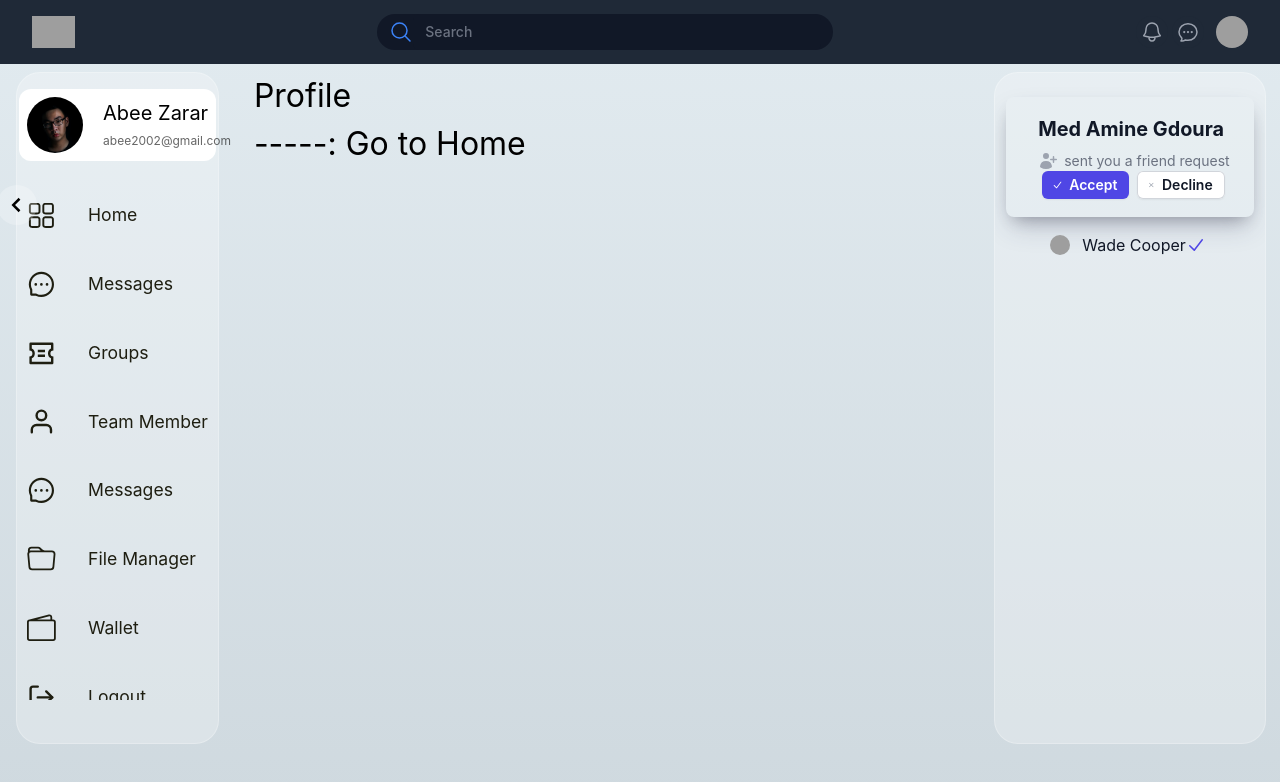
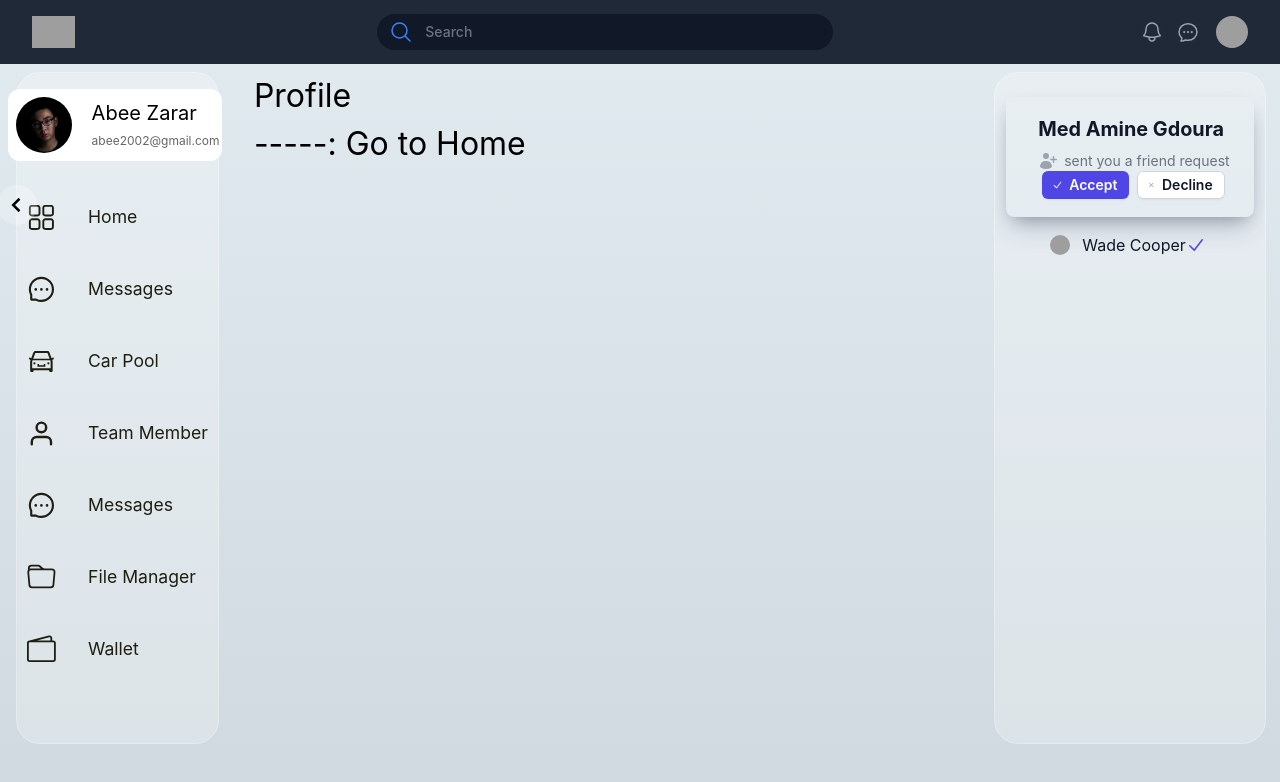
Before and after one commit to cap-mahdi/TuniConnect-frontend-react, a React (Create React App) app: page /profile in a window 1280 px wide. Shown: the top 782 px of the page. Built offline with nearby package versions, Linux system fonts and the light colour scheme; grey boxes are pictures that could not be loaded.

Commit message:
refactoring + seetings route + modifying component/post/input

```diff
--- a/src/API/Posts/PostController.js
+++ b/src/API/Posts/PostController.js
@@ -49,3 +49,8 @@ export async function getPostPaginated(userId,pageNumber,limit = 5) {
 export async function countPosts(userId) {
   return getData(`/shared/post/count/all/${userId}`);
 }
+
+//get comment by id
+export async function getComment(id){
+  return getData(`/comment/get/${id}`);
+}
--- a/src/App.js
+++ b/src/App.js
@@ -1,13 +1,41 @@
 import './App.css';
 import Main from './pages/Main';
-
+import { createBrowserRouter, RouterProvider } from 'react-router-dom';
+import { Link } from 'react-router-dom';
 // import SignIn from './pages/SignIn';
 import React, { useState, useEffect } from 'react';
 import WebS from './WebS';
+import Home from "./pages/Home" ;
+import Profile from './pages/Profile';
+import Messanger from './pages/MessangerSection' ;
+
+const router = createBrowserRouter([
+   {
+    path : '/' ,
+    element :<Main />,
+  children : [{
+    path: '/',
+    element: <Home />,
+  },
+  {
+    path: '/profile',
+    element: <Profile />,
+  },
+  {
+    path: '/messanger',
+    element: <Messanger />,
+  }, {
+    path: '/carpool',
+    element: <h1> carpool</h1>,
+  },]   } ,
+
+]);
+
+
 function App() {
   return (
     <>
-      <Main />
+            <RouterProvider router={router} />
     </>
   );
 }
--- a/src/Components/Messanger/RightSection/RightSection.js
+++ b/src/Components/Messanger/RightSection/RightSection.js
@@ -77,9 +77,9 @@ export default function RightSection() {
             name="message"
             className={`block rounded-md px-3 py-2 text-base font-medium text-black-300  ${style['input']}`}
           ></input>
-          <div className={`${style['send-container']}`}>
+          <button className={`${style['send-container']}`}>
             <BiPaperPlane className={`h-6 w-6`} />
-          </div>
+          </button>
         </form>
       </div>
     </>
--- a/src/Components/Post/Post.js
+++ b/src/Components/Post/Post.js
@@ -7,7 +7,7 @@ import styles from "./Post.module.css"
 import PostSharer from "./PostSharer";
 import PostInput from "../PostInput/PostInput";
 import Input from "./Input";
-import { addComment, deletePost, getComments, likeDislikePost, sharePost, updatePost } from "../../API/Posts/PostController";
+import { addComment, deletePost, getComment, getComments, likeDislikePost, sharePost, updatePost } from "../../API/Posts/PostController";
 import { fetchData, timeAgo } from "../../API/utilities";
 import PostSharedBadge from "./Badge";
 import {v4} from "uuid"
@@ -60,9 +60,11 @@ function Post(props){
         setCommentNumbers((commentNumbers)=> commentNumbers+1)
         if(!commentShown)
             setCommentShown((commentShown)=> true);
-            setComments(null);
-        await addComment(post.id,userId,comment);
-        await fetchData(()=>getComments(post.id),setComments);
+        const res = await addComment(post.id,userId,comment);
+        console.log(res.data.id);
+        await fetchData(()=>getComment(res.data.id),(newComment)=>{
+            console.log("newComment",newComment);
+            setComments((oldComments)=>[newComment,...oldComments])});
 
 
 
--- a/src/Components/Post/PostSharer.js
+++ b/src/Components/Post/PostSharer.js
@@ -2,6 +2,7 @@ import Poster from "./Poster/Poster";
 import DeleteButton from "./DeleteButton";
 import styles from "./Post.module.css"
 function PostSharer(props){
+
 
     return <>
     <div class="flex flex-col bg-white   rounded-xl p-4 md:p-5 " >
@@ -9,6 +10,8 @@ function PostSharer(props){
   </div>
   <hr className="" />
     </>
+
+
 }
 
 export default PostSharer;
--- a/src/Components/SideBar/SideBar__SideComponents/SidebarData.jsx
+++ b/src/Components/SideBar/SideBar__SideComponents/SidebarData.jsx
@@ -15,7 +15,7 @@ const SidebarData = ({ toggle, data, width }) => {
     <>
       {datas.map((data) => {
         return (
-          // <Link to={data.link}>
+          <Link to={data.link} >
           <div
             className={`
            sidebar left-4  bottom-4 ${styles['data-wrap']}`}
@@ -30,7 +30,7 @@ const SidebarData = ({ toggle, data, width }) => {
               {data.text}
             </div>
           </div>
-          /* </Link> */
+          </Link>
         );
       })}
     </>
--- a/src/Components/SideBar/SideBar__SideComponents/UserProfile.jsx
+++ b/src/Components/SideBar/SideBar__SideComponents/UserProfile.jsx
@@ -1,6 +1,7 @@
 import React from 'react';
 import user from '../assets/user.jpg';
 import styles from './UserProfile.module.css';
+import { Link } from 'react-router-dom';
 
 const UserProfile = ({ toggle, width }) => {
   const responsive = {
@@ -8,6 +9,7 @@ const UserProfile = ({ toggle, width }) => {
   };
   console.log('rerender' + responsive.hide);
   return (
+    <Link to= "/profile">
     <div
       className={`flex gap-5 items-center ${
         toggle ? 'bg-none transition-all duration-300 delay-200' : 'bg-white rounded-xl p-2'
@@ -22,6 +24,7 @@ const UserProfile = ({ toggle, width }) => {
         <span className="text-[0.75rem] opacity-60">abee2002@gmail.com</span>
       </div>
     </div>
+    </Link>
   );
 };
 
--- a/src/pages/Data/Data.jsx
+++ b/src/pages/Data/Data.jsx
@@ -2,7 +2,7 @@ import { RxDashboard } from 'react-icons/rx';
 import { MdInsights } from 'react-icons/md';
 import { RiCouponLine } from 'react-icons/ri';
 import { FiUser, FiLogOut } from 'react-icons/fi';
-import { AiOutlineMessage } from 'react-icons/ai';
+import { AiOutlineMessage  , AiOutlineCar} from 'react-icons/ai';
 import { BsFolder, BsWallet2 } from 'react-icons/bs';
 
 const data = [
@@ -10,41 +10,50 @@ const data = [
     id: 1,
     icon: <RxDashboard />,
     text: 'Home',
+    link : '/'
   },
   {
     id: 2,
     icon: <AiOutlineMessage />,
     text: 'Messages',
+
+    link : '/messanger'
   },
   {
     id: 3,
-    icon: <RiCouponLine />,
-    text: 'Groups',
+    icon: <AiOutlineCar />,
+    text: 'Car Pool',
+    link : '/carpool'
   },
   {
     id: 4,
     icon: <FiUser />,
     text: 'Team Member',
+    link : '/'
   },
   {
     id: 5,
     icon: <AiOutlineMessage />,
     text: 'Messages',
+    link : '/'
   },
   {
     id: 6,
     icon: <BsFolder />,
     text: 'File Manager',
+    link : '/'
   },
   {
     id: 7,
     icon: <BsWallet2 />,
     text: 'Wallet',
+    link : '/'
   },
   {
     id: 8,
     icon: <FiLogOut />,
     text: 'Logout',
+    link : '/'
   },
 ];
 
--- a/src/pages/Main.js
+++ b/src/pages/Main.js
@@ -1,10 +1,7 @@
 import { createBrowserRouter, RouterProvider } from 'react-router-dom';
 import { useState } from 'react';
-import { Link } from 'react-router-dom';
+import { Link  , Outlet} from 'react-router-dom';
 
-import HomePage from './Home';
-import ProfilePage from './Profile';
-import MessangerPage from './MessangerSection';
 import Navigation from '../Components/Navigation';
 import SideBarLeft from '../Components/SideBar/SideBarLeft';
 import SideBarRight from '../Components/SideBar/SideBarRight';
@@ -14,20 +11,8 @@ import styles from './Main.module.css';
 import SideBarLeftData from './Data/Data';
 // import SideBarRightData from './Data/Data';
 
-const router = createBrowserRouter([
-  {
-    path: '/',
-    element: <HomePage />,
-  },
-  {
-    path: '/profile',
-    element: <ProfilePage />,
-  },
-  {
-    path: '/messanger',
-    element: <MessangerPage />,
-  },
-]);
+
+
 
 const Main = (props) => {
   return (
@@ -40,7 +25,7 @@ const Main = (props) => {
           </div>
           <div className={`${styles['centerDiv']}`}>
 
-            <RouterProvider router={router} />
+            <Outlet/>
           </div>
           <div className={`${styles['rightSide']}`}>
             {' '}
```
Also changed, not shown: src/Components/Invitation/InvitationRequest.jsx (+0 -24 lines), src/Components/SideBar/SideBarRight.jsx (+5 -3 lines).
